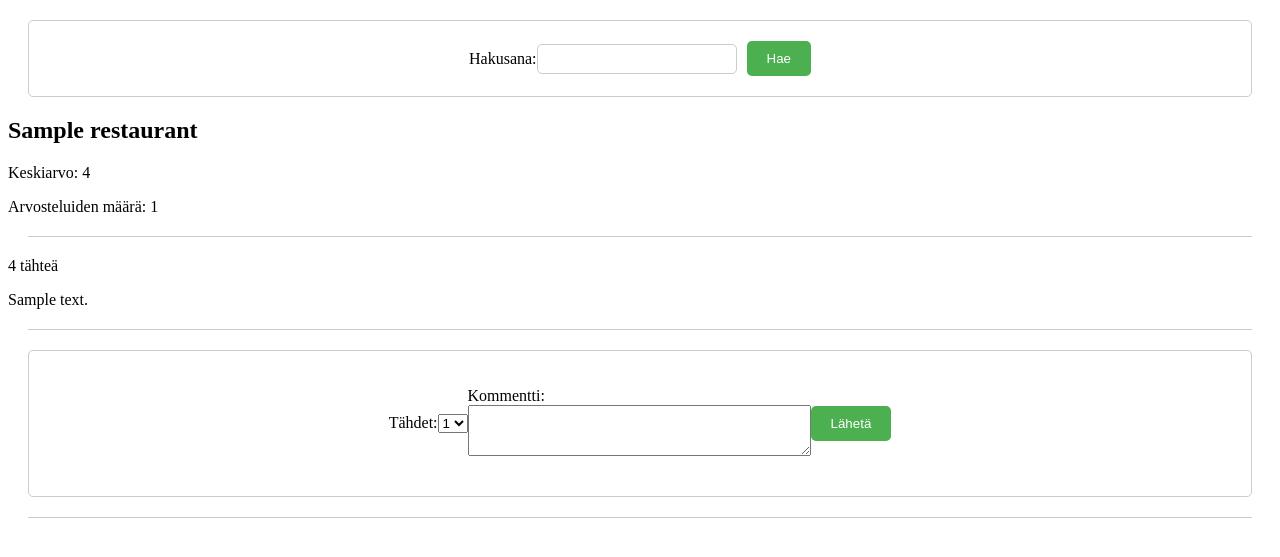
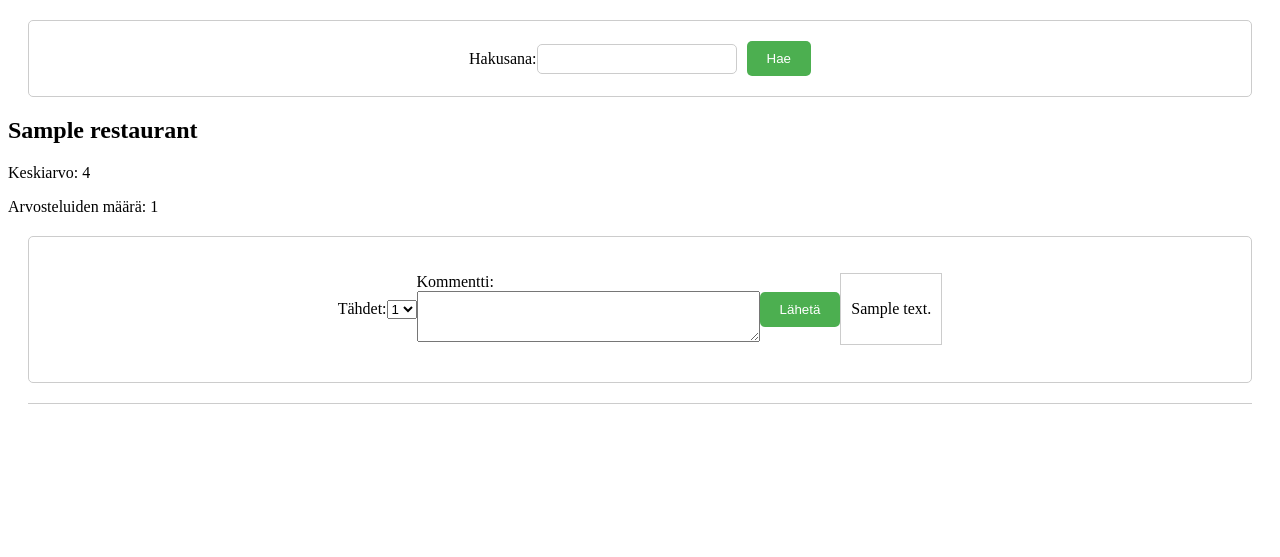
Before and after one commit to nikitaessine/arvostelusovellus, a Flask app: template templates/reviews.html in a window 1280 px wide. Shown: the top 557 px of the page. Run offline with Flask 3, Linux system fonts and the light colour scheme; the template is opened without the code that fills it: most values are stand-ins (such as "Sample title", 1, 10 or a date in 2020).

Commit message:
comments for each restaurant added

```diff
--- a/restaurants.py
+++ b/restaurants.py
@@ -15,7 +15,7 @@ def delete_restaurant(restaurant_id):
     db.session.execute(sql, {"restaurant_id":restaurant_id})
     db.session.commit()
 
-def add_review(user_id, restaurant_id, stars, comment):
+def add_review(restaurant_id, stars, comment):
     sql = text("INSERT INTO reviews (restaurant_id, stars, comment) VALUES (:restaurant_id, :stars, :comment)")
     db.session.execute(sql, {"restaurant_id":restaurant_id, "stars":stars, "comment":comment})
     db.session.commit()
--- a/routes.py
+++ b/routes.py
@@ -28,22 +28,20 @@ def user_restaurants():
 
 @app.route("/review")
 def reviews():
-    result = db.session.execute(text("SELECT restaurants.*, AVG(reviews.stars) AS avg_stars, COUNT(reviews.id) AS review_count FROM restaurants LEFT JOIN reviews ON restaurants.id = reviews.restaurant_id GROUP BY restaurants.id"))
+    result = db.session.execute(text("SELECT restaurants.*, AVG(reviews.stars) AS avg_stars, COUNT(reviews.id) AS review_count, array_agg(reviews.comment) AS comments FROM restaurants LEFT JOIN reviews ON restaurants.id = reviews.restaurant_id GROUP BY restaurants.id"))
     restaurants_all = result.fetchall()
     return render_template("reviews.html", count=len(restaurants_all), restaurants=restaurants_all)
 
 @app.route("/add_review", methods=["POST"])
 def reviews_to_db():
     restaurant_id = request.form.get('restaurant_id')
-    user_id = request.form.get('user_id')
     stars = request.form.get('stars')
     comment = request.form.get('comment')
 
     if not stars:
-        # If stars field is empty, stay on the same page
         return redirect(request.referrer)
 
-    add_review(user_id, restaurant_id, stars, comment)
+    add_review(restaurant_id, stars, comment)
     return redirect('/review')
 
 @app.route("/send", methods=["POST"])
--- a/static/reviews.css
+++ b/static/reviews.css
@@ -87,3 +87,9 @@ form {
     border: none;
     border-top: 1px solid #ccc;
   }
+
+  .comment {
+    border: 1px solid #ccc;
+    padding: 10px;
+    margin: 10px 0;
+}
--- a/templates/reviews.html
+++ b/templates/reviews.html
@@ -14,14 +14,10 @@
 
 {% for restaurant in restaurants %}
     <h2>{{ restaurant.name }}</h2>
-    <p>Keskiarvo: {{ restaurant.avg_stars|round(2) }}</p>
+    <p>Keskiarvo: {{ restaurant.avg_stars|round(2) if restaurant.avg_stars is not none else 0 }}</p>
     <p>Arvosteluiden määrä: {{ restaurant.review_count }}</p>
-    <hr>
-    {% for review in restaurant.reviews %}
-        <p>{{ review.stars }} tähteä</p>
-        <p>{{ review.comment }}</p>
-        <hr>
-    {% endfor %}
+
+
     <form action="/add_review" method="POST">
         Tähdet:
         <select name="stars">
@@ -36,6 +32,11 @@
         <textarea name="comment" rows="3" cols="40" minlength="1" maxlength="500"></textarea>
         <p><input type="submit" value="Lähetä">
         <input type="hidden" name="restaurant_id" value="{{ restaurant.id }}">
+        {% for comment in restaurant.comments %}
+            <div class="comment">
+                <p> {{ comment }}</p>
+            </div>
+        {% endfor %}
     </form>
     <hr>
 {% endfor %}
```
